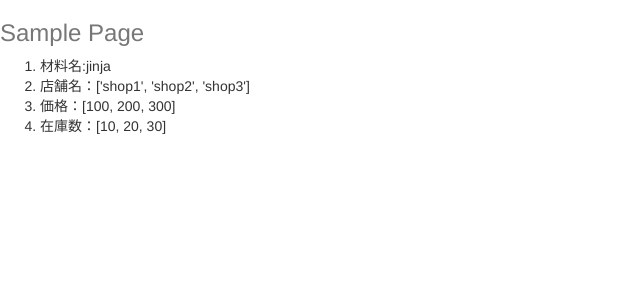
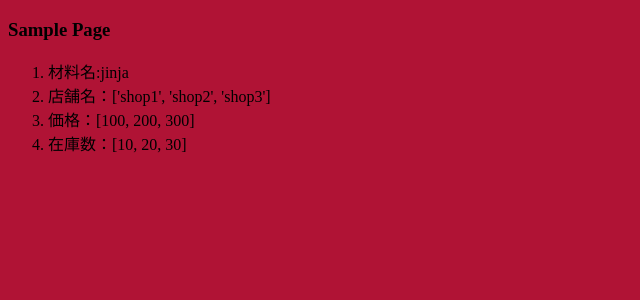
Before and after one commit to tayataya/Intern_C, a Flask app: page /index in a window 1280 px wide. Shown: the top 300 px of the page, without its empty margins (0-640 px from the left). Run offline with Flask 2, Linux system fonts and the light colour scheme; some libraries are stand-ins or nearby versions.

Commit message:
レイアウト：css読み込み
css読み込み

```diff
--- /dev/null
+++ b/static/style.css
@@ -0,0 +1,9 @@
+body {
+    background: #B01335;
+  }
+  h1 {
+    color: #B01335;
+  }
+  p {
+    color: #1F4E5F;
+  }
--- a/templates/outputs.html
+++ b/templates/outputs.html
@@ -1,4 +1,3 @@
-
 <!DOCTYPE html>
 <html lang="en">
   <head>
@@ -6,9 +5,10 @@
     <meta http-equiv="X-UA-Compatible" content="IE=edge">
     <meta name="viewport" content="width=device-width, initial-scale=1">
     <script src="http://code.jquery.com/jquery-1.11.1.min.js"></script>
-    <link href="https://maxcdn.bootstrapcdn.com/bootstrap/3.3.6/css/bootstrap.min.css" rel="stylesheet" integrity="sha384-1q8mTJOASx8j1Au+a5WDVnPi2lkFfwwEAa8hDDdjZlpLegxhjVME1fgjWPGmkzs7" crossorigin="anonymous">
-    <script src="https://maxcdn.bootstrapcdn.com/bootstrap/3.3.6/js/bootstrap.min.js" integrity="sha384-0mSbJDEHialfmuBBQP6A4Qrprq5OVfW37PRR3j5ELqxss1yVqOtnepnHVP9aJ7xS" crossorigin="anonymous"></script>
-  </head>
+    <!--  CSS -->
+    <link rel="stylesheet" href="static/style.css">
+   <!--<link rel="stylesheet" href="{{url_for('static',filename = 'style.css')}}">-->
+ </head>
   <body>
     <h3 class="text-muted">Sample Page</h3>
     <ol>
```
